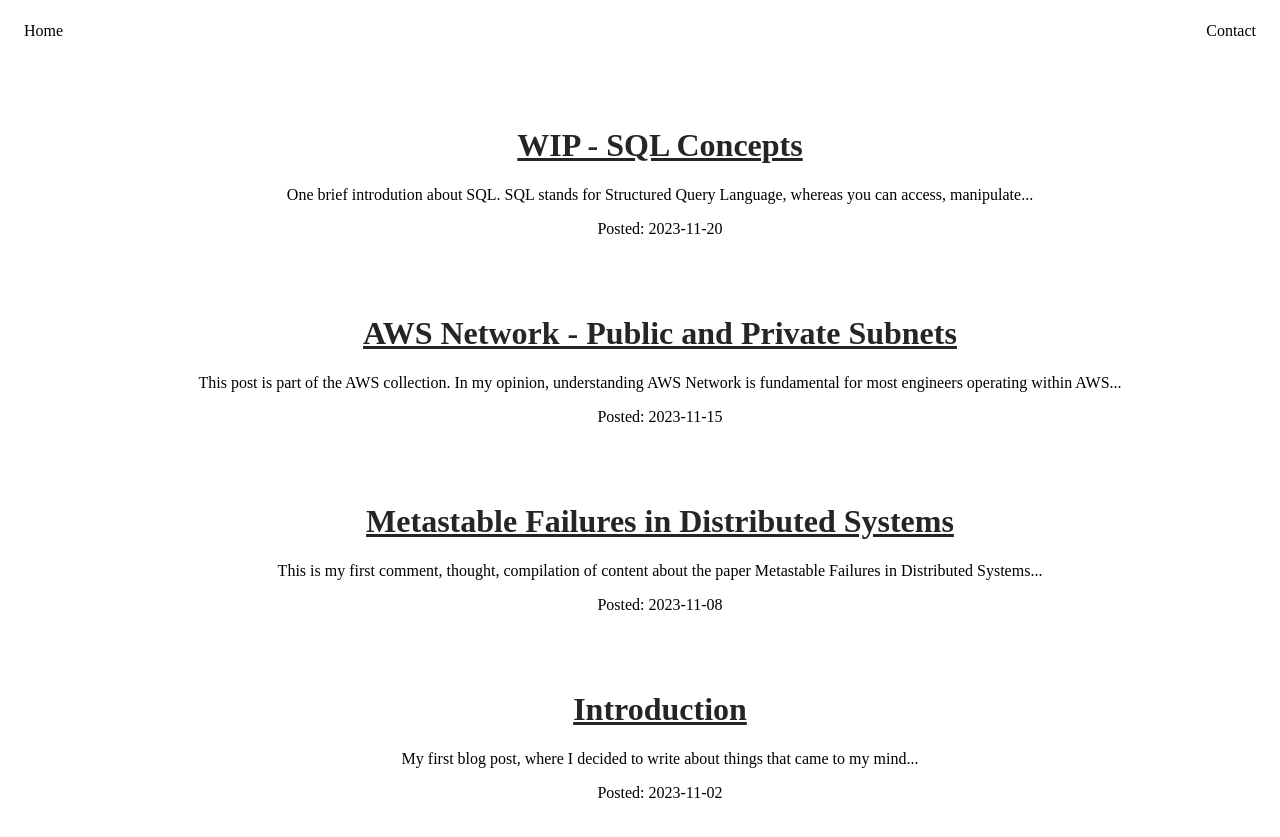
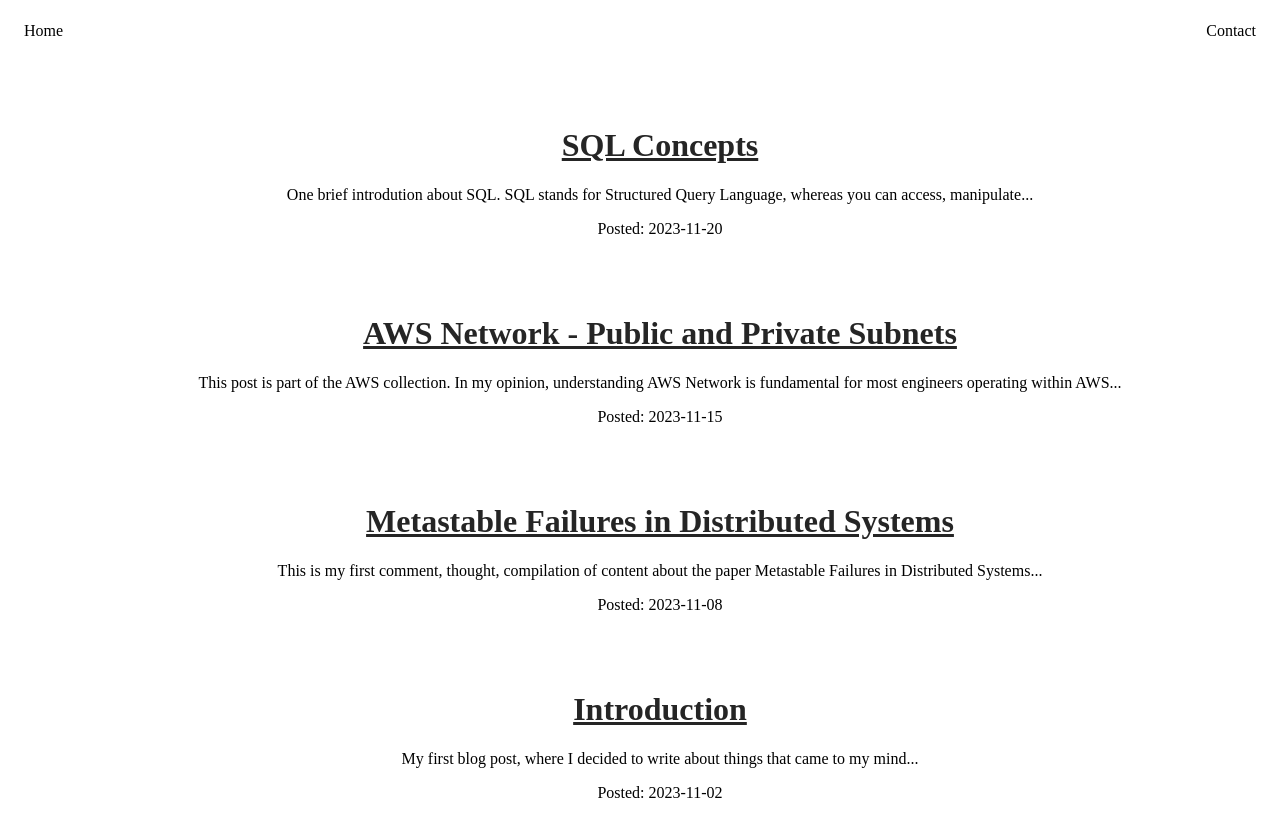
Before and after one commit to rca0/rca0.github.io, a Jekyll site: the page built from blog.html, in a window 1280 px wide. Shown: the top 837 px of the page. Built offline with Jekyll 4.4.1, drawn with Linux system fonts in a browser that asks for light colours.

Commit message:
fix typo

```diff
--- a/_posts/2023-11-20-sql-concepts.md
+++ b/_posts/2023-11-20-sql-concepts.md
@@ -5,7 +5,7 @@ short-description: One brief introdution about SQL. SQL stands for Structured Qu
 date: 2023-11-20
 ---
 
-# WIP - SQL Concepts
+# SQL Concepts
 
 For me SQL it is always hard to do when things goes beyond the simple queries (i'm not used to execute SQL in my daily work). Everytime when i need to make complex queries i have to spend a lot of time doing research. Now, i would like to share one thing that has been helping me a lot when i need to use SQL.
 
```
